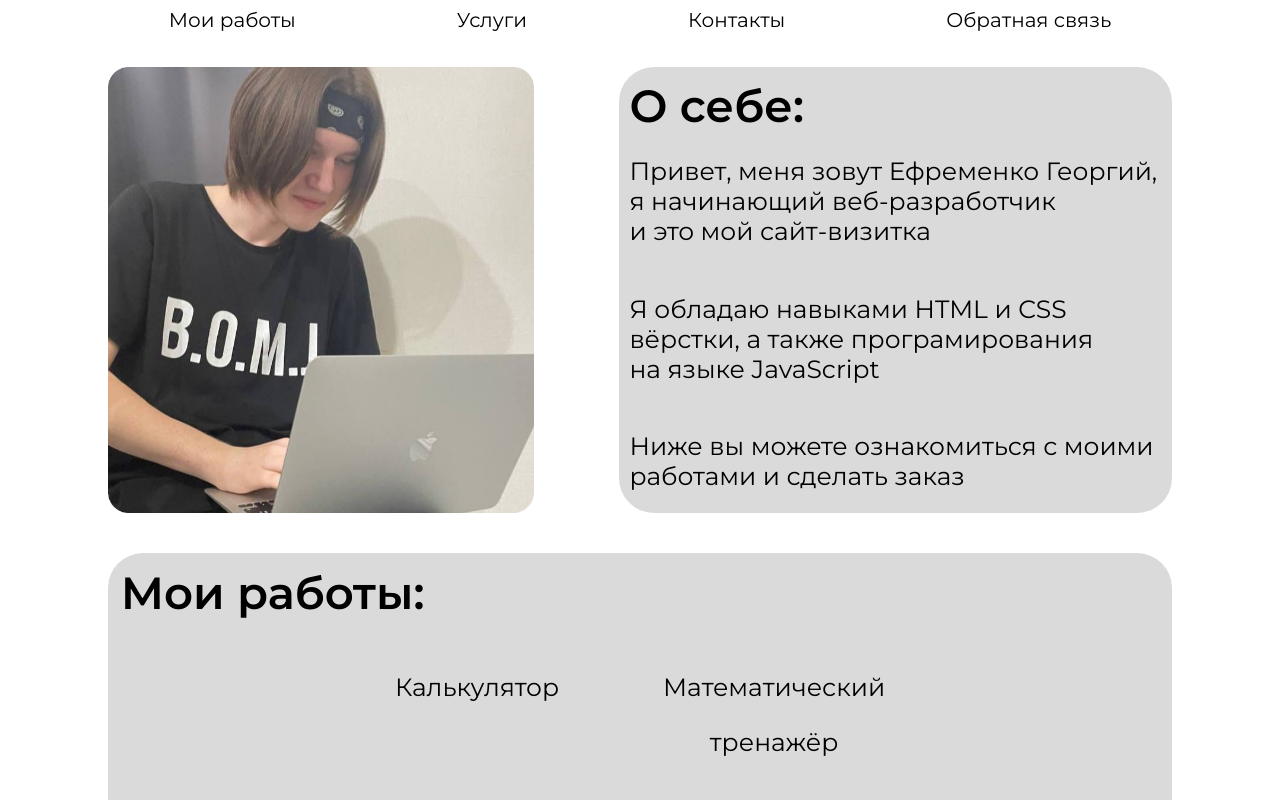
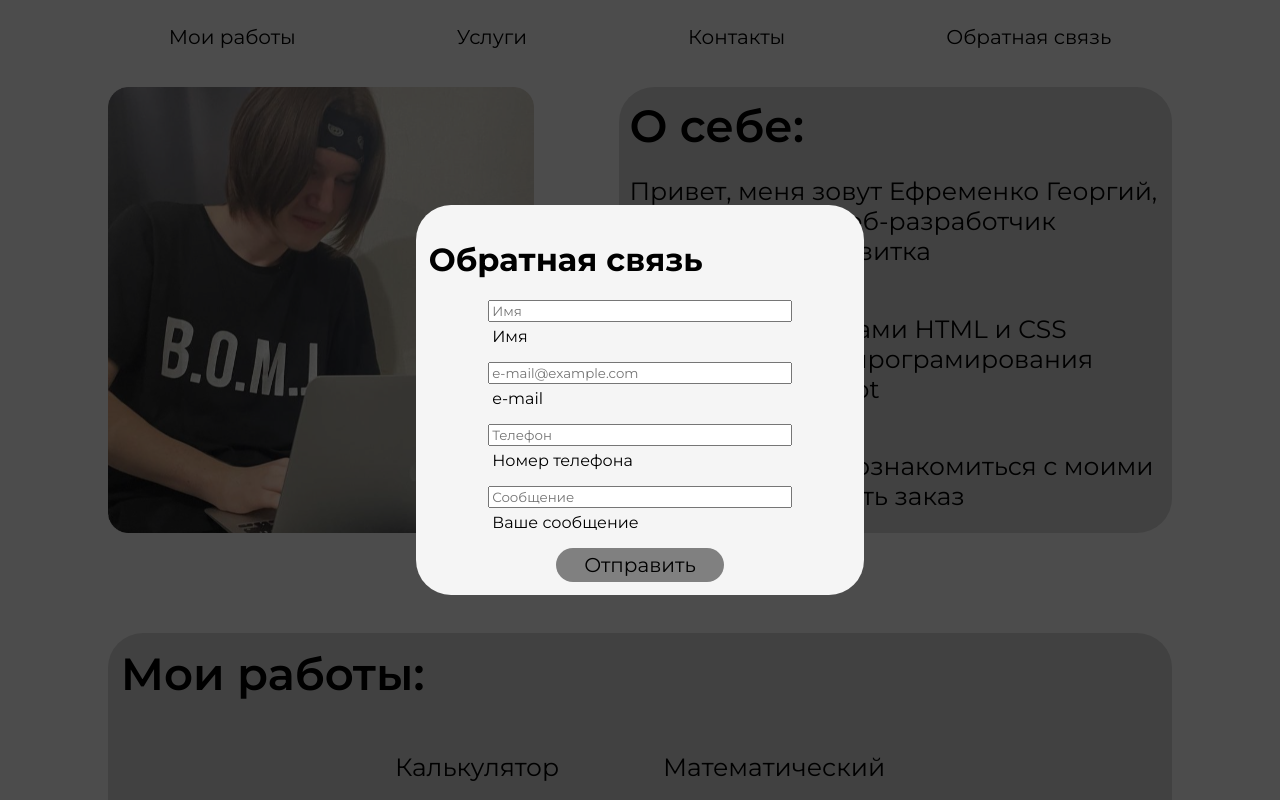
Before and after one commit to disa-tochka/proj, a plain HTML site: page index.html in a window 1280 px wide. Shown: the top 800 px of the page. Drawn offline with Linux system fonts and the light colour scheme.

Commit message:
добавляет форму обратной связи и небольшие анимации для кнопок

```diff
--- a/index.html
+++ b/index.html
@@ -14,7 +14,7 @@
             <div>Мои работы</div>
             <div>Услуги</div>
             <div>Контакты</div>
-            <div>Обратная связь</div>
+            <div class="btn">Обратная связь</div>
         </div>
     </header>
     <main>
@@ -55,6 +55,23 @@
                 <div class="price el">Написать js код <p>350$</p></div>
             </div>
         </div>
+        <div class="overlay">
+            <div class="con-form">
+                <h1>Обратная связь</h1>
+                <div class="form">
+                    <input class="input" type="text" placeholder="Имя">
+                    <p class="input-label">Имя</p>
+                    <input class="input" type="email" placeholder="e-mail@example.com">
+                    <p class="input-label">e-mail</p>
+                    <input class="input" type="text" placeholder="Телефон">
+                    <p class="input-label">Номер телефона</p>
+                    <input class="input" type="text" placeholder="Сообщение">
+                    <p class="input-label">Ваше сообщение</p>
+                    <div class="btn-send">Отправить</div>
+                </div>
+            </div>
+        </div>
+
     </main>
     <footer>
         <div class="footer">
--- a/main.css
+++ b/main.css
@@ -1,12 +1,27 @@
 @import url('https://fonts.googleapis.com/css2?family=Montserrat:ital,wght@0,100..900;1,100..900&display=swap');
+
 *{
     font-family: "Montserrat", sans-serif;
 }
+
 .header{
     display: flex;
     justify-content: space-evenly;
     font-size: 20px;
+    margin-top: 2%;
+    margin-bottom: 3%;
 }
+
+.btn{
+    cursor: pointer;
+}
+    .btn:hover{
+        transform: scale(1.3);
+    }
+
+    .btn:active{
+        transform: none;
+    }
 
 img{
     width: 40%;
@@ -23,10 +38,13 @@ img{
     text-decoration: none;
     color: black;
 }
+    .a:hover{
+        transform: scale(1.3);
+    }
 
-.a:hover{
-    transform: scale(1.3);
-}
+    .a:active{
+        transform: none;
+    }
 
 .first_con{
     margin-top: 35px;
@@ -65,7 +83,6 @@ img{
     border-radius: 35px;
     font-size: 25px;
     margin: 100px;
-    margin-top: 40px;
     height: 300px;
     padding: 1%;
 }
@@ -88,6 +105,67 @@ img{
         align-items: center;
     }
 
+.overlay{
+    /*display: none;*/
+	position: fixed;
+	left: 0;
+	top: 0;
+	right: 0;
+	bottom: 0;
+	background-color: rgba(0, 0, 0, 0.7);
+	display: flex;
+	align-items: center;
+	justify-content: center;
+	height: 100vh;
+	width: 100%;
+}
+    .con-form{
+        width: 33%;
+        background-color: whitesmoke;
+        border-radius: 35px;
+        padding: 1%;
+    }
+        .form{
+            display: flex;
+            align-items: center;
+            justify-content: center;
+            flex-direction: column;
+
+        }
+            .input{
+                width: 70%;
+            }
+
+            .input-label{
+                width: 70%;
+                margin-top: 5px;
+                display: flex;
+                justify-content: flex-start;
+                align-items: flex-start;
+            }
+
+            .btn-send{
+                width: 40%;
+                box-sizing: border-box;
+                background: gray;
+                display: flex;
+                justify-content: center;
+                cursor: pointer;
+                padding: 5px;
+                border-radius: 35px;
+                font-size: 20px;
+            }
+
+            .btn-send:hover{
+                color: white;
+            }
+
+            .btn-send:active{
+                transform: scale(0.9);
+            }
+
+
+
 .footer{
     color: white;
     font-size: 20px;
```
